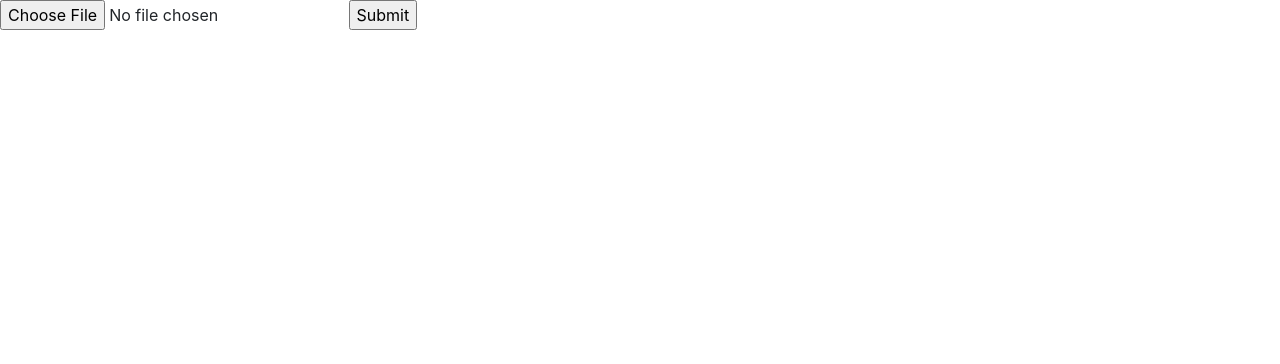
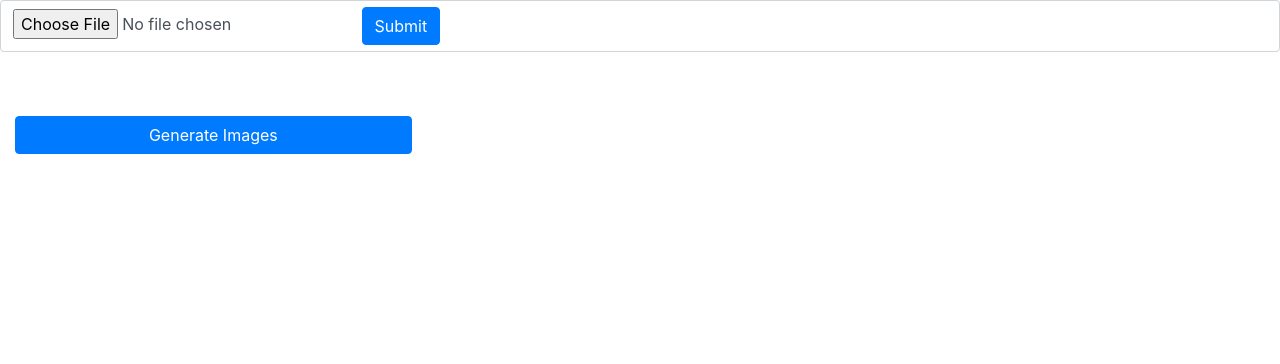
Before and after one commit to AndresSp/GIV, a Flask app: page /upload in a window 1280 px wide. Shown: the part 56-420 px from the top of the page. Run offline with Flask 2, Linux system fonts and the light colour scheme; parts of the project's set-up code (start-up, migrations or seed data) failed here and were passed over; some libraries are stand-ins or nearby versions.

Commit message:
Impove Upload Form style

```diff
--- a/seeThatSign/templates/index.html
+++ b/seeThatSign/templates/index.html
@@ -11,17 +11,24 @@
         </div>
     </nav>
     <!-- ///////////////////////// -->
+    <div>
+        <form class="form-control" action = "http://127.0.0.1:5000/upload" method = "POST"
+            enctype = "multipart/form-data">
 
-    <form action = "http://127.0.0.1:5000/upload" method = "POST"
-         enctype = "multipart/form-data">
-         <input type = "file" name = "file" />
-         <input type = "submit"/>
-      </form>
+            <input type = "file" name = "file" />
+            <input class="btn btn-primary" type = "submit"/>
+        </form>
 
-    {% if upload %}
-    <p><strong>{{ upload }}</strong>
-    {% endif %}
+        {% if upload %}
+        <p><strong>{{ upload }}</strong></p>
+        {% endif %}
 
+        </br>
+        </br>
+        <div class="col-md-4 text-center">
+            <button class="btn btn-primary btn-block" type="button">Generate Images</button>
+        </div>
+    </div>
     <!--//////// Footer ///////////-->
     <div class="footer">
         <span class="footer-text">See That Sign Project ©</span>
--- a/seeThatSign/views.py
+++ b/seeThatSign/views.py
@@ -25,7 +25,7 @@ def upload_file():
             filename = secure_filename(f.filename)
             f.save(os.path.join(app.config['UPLOAD_FOLDER'],filename))
             upload = 'Upload Succesfully'
-        except HTTPException:
+        except HTTPException: ##Upload Fails
             upload = 'Upload a file'
     return render_template('index.html',upload=upload)
 
```
